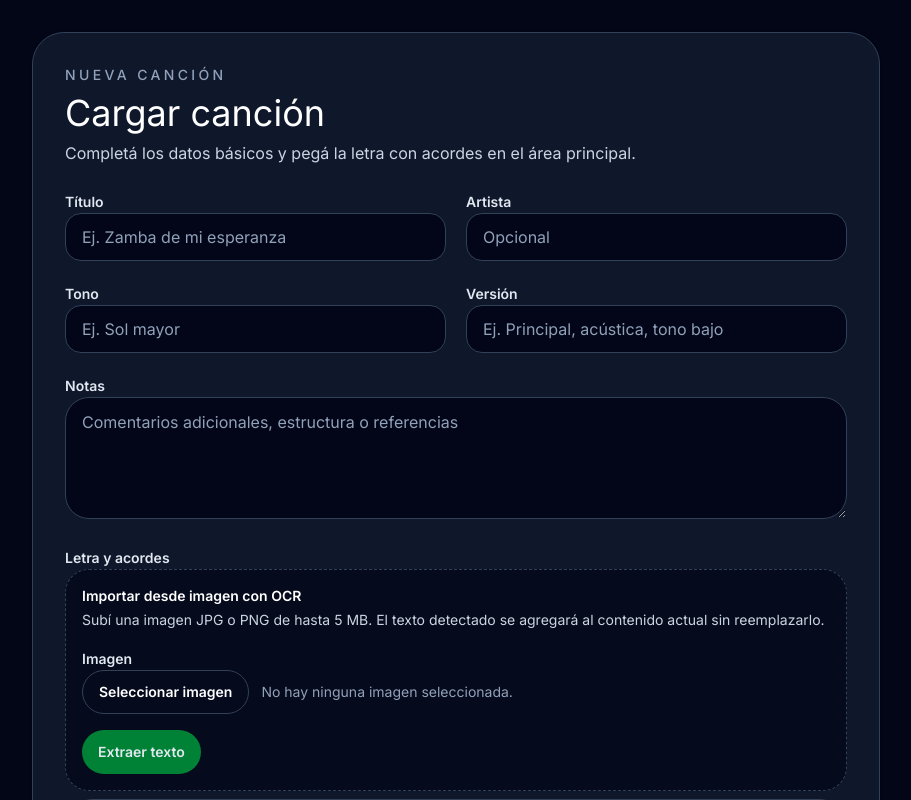
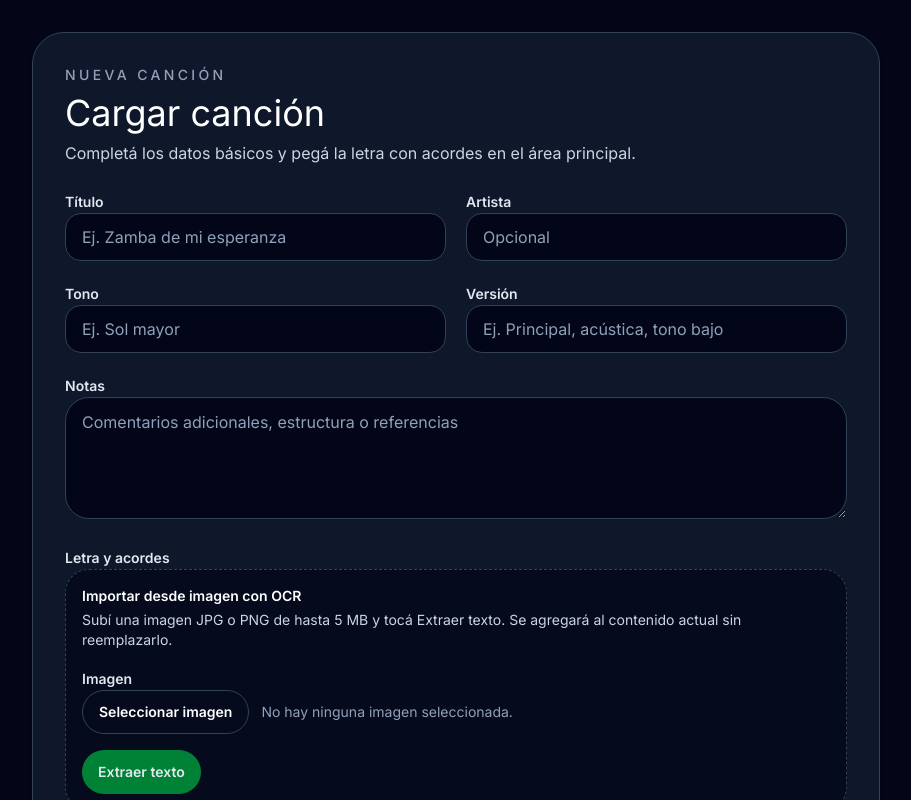
Before and after one commit to FlorenciaCasal/Lyricord, a Next.js app: page /songs/new in a window 1280 px wide. Shown: the top 800 px of the page, without its empty margins (184-1095 px from the left). Built offline with nearby package versions, Linux system fonts and the light colour scheme; no server answers.

Commit message:
agregué extraer texto

```diff
--- a/app/privacy/page.tsx
+++ b/app/privacy/page.tsx
@@ -22,8 +22,8 @@ export default function PrivacyPage() {
           </p>
           <p>
             Cuando usas OCR, la imagen seleccionada se envía a un proveedor
-            externo de procesamiento de imagenes para extraer texto. No subas
-            imagenes con informacion sensible o contenido que no estes
+            externo de procesamiento de imágenes para extraer texto. No subas
+            imágenes con informacion sensible o contenido que no estes
             autorizado a procesar.
           </p>
           <p>
@@ -33,10 +33,10 @@ export default function PrivacyPage() {
           </p>
           <p>
             Podemos conservar logs técnicos minimos para seguridad, diagnóstico
-            y prevencion de abuso. Evitamos registrar secretos o credenciales.
+            y prevención de abuso. Evitamos registrar secretos o credenciales.
           </p>
           <p>
-            Para pedir baja, corrección o eliminacion de datos, escribinos al
+            Para pedir baja, corrección o eliminación de datos, escribinos al
             email de contacto publicado en la app o en el dominio del servicio.
           </p>
         </div>
--- a/components/song-form.tsx
+++ b/components/song-form.tsx
@@ -165,8 +165,8 @@ export function SongForm({
               </p>
               <p className="text-sm text-slate-300">
                 Subí una imagen JPG o PNG de hasta{" "}
-                {formatFileSize(OCR_MAX_IMAGE_SIZE_BYTES)}. El texto detectado
-                se agregará al contenido actual sin reemplazarlo.
+                {formatFileSize(OCR_MAX_IMAGE_SIZE_BYTES)} y tocá Extraer
+                texto. Se agregará al contenido actual sin reemplazarlo.
               </p>
             </div>
 
```
